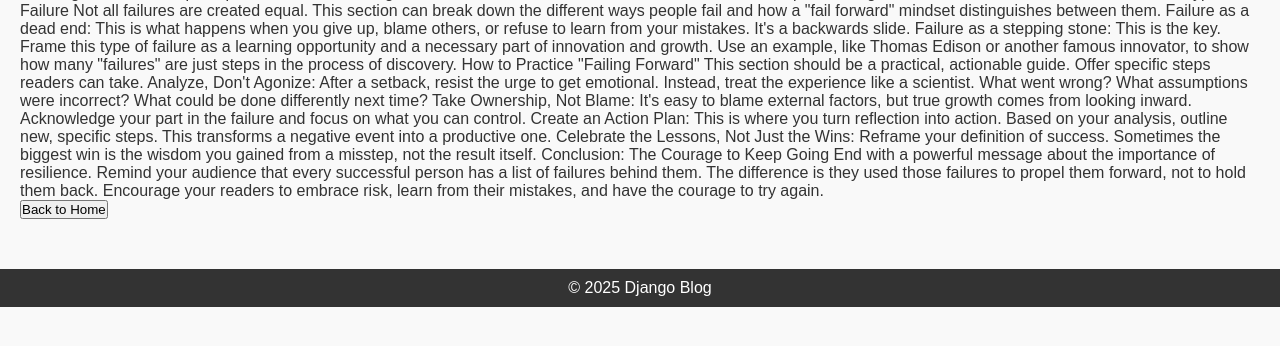
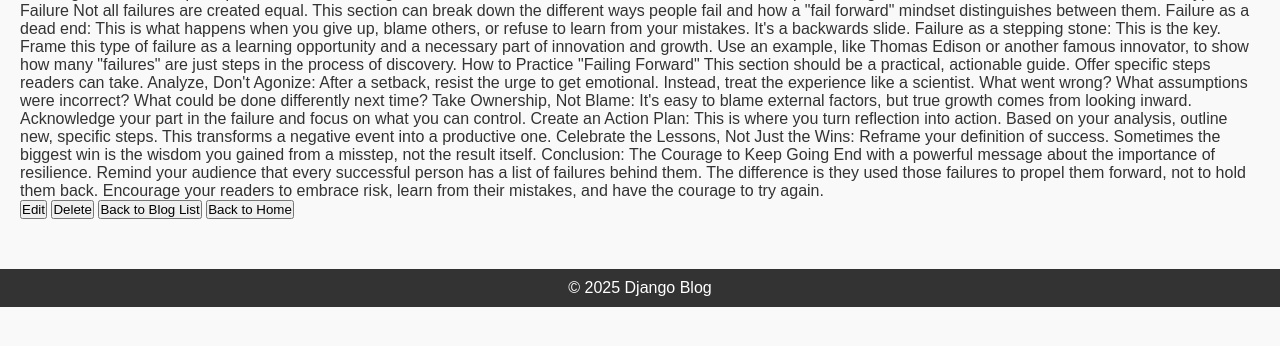
Before and after one commit to BankrahStudios/Alx_DjangoLearnLab, a Django app: page /blog/posts/1/ in a window 1280 px wide. Shown: the part 192-538 px from the top of the page. Run offline with Django 5.2, Linux system fonts and the light colour scheme; a user stored in the database is signed in; data comes from the database, SQL or seed files in the repository.

Commit message:
Show edit/delete buttons only for post author in blog_post and list_posts templates

```diff
--- a/django_blog/blog/templates/blog/blog_post.html
+++ b/django_blog/blog/templates/blog/blog_post.html
@@ -6,7 +6,10 @@
     <h1>{{post.title}}</h1>
     <h4>{{ post.author|title }}</h4>
     <p>{{ post.content }}</p>
-    <a href="{% url 'home' %}">
-        <button>Back to Home</button>
-    </a>
+    {% if user.is_authenticated and user == post.author %}
+        <a href="{% url 'update_post' pk=post.id %}"><button>Edit</button></a>
+        <a href="{% url 'delete_posts' pk=post.id %}"><button>Delete</button></a>
+    {% endif %}
+    <a href="{% url 'list_posts' %}"><button>Back to Blog List</button></a>
+    <a href="{% url 'home' %}"><button>Back to Home</button></a>
 {% endblock %}
```
Also changed, not shown: django_blog/blog/templates/blog/list_posts.html (+7 -3 lines).
